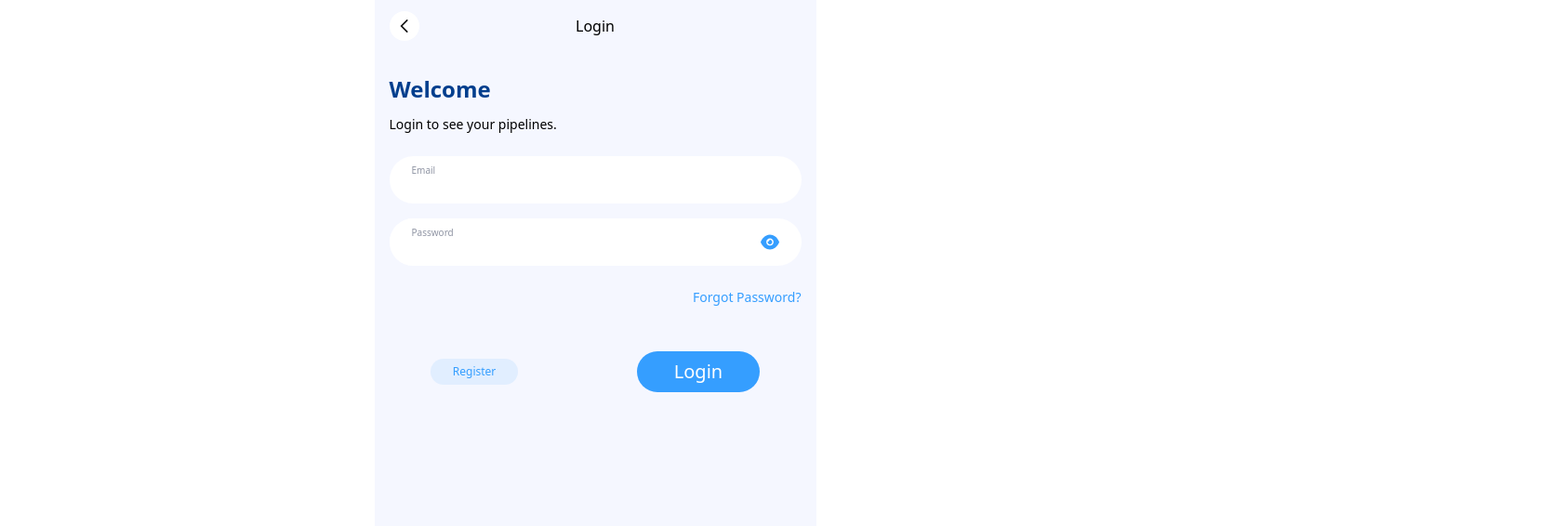
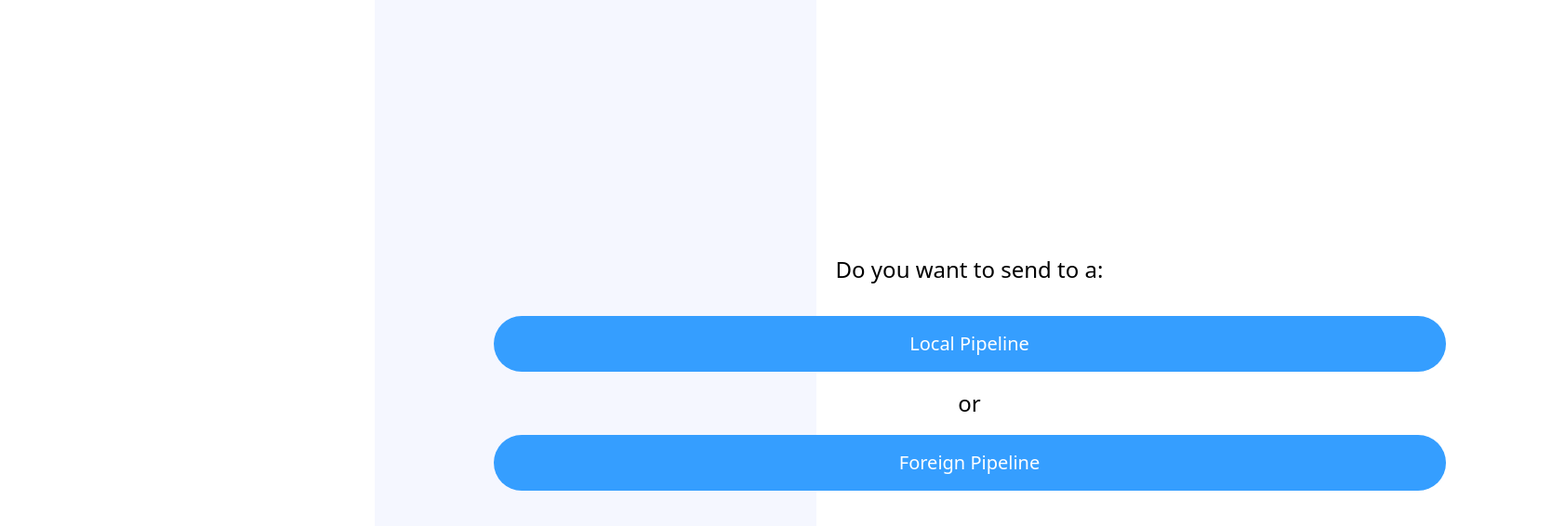
Before and after one commit to Emmakin/Pipeline, a React (Vite) app: page / in a window 1280 px wide. Shown: the top 566 px of the page at 93% size, 1683 px wide, since content can reach past the window. Built offline with nearby package versions, Linux system fonts and the light colour scheme.

Commit message:
Added some reuseable components

```diff
--- a/src/App.jsx
+++ b/src/App.jsx
@@ -3,14 +3,17 @@ import SignUp from "./pages/SignUp";
 import EntryPage from "./pages/EntryPage";
 import Login from "./pages/Login";
 import EmailVeriSent from "./pages/EmailVeriSent";
+import LabelAndInput from "./components/LabelAndInput";
+import EnterEmail from "./pages/passwordRecovery/EnterEmail";
 
 function App() {
   return (
     <div className="wrapper max-w-[475px] mx-auto bg-paleBlue min-h-screen">
       {/* <SignUp /> */}
-      {/* <EntryPage /> */}
-      {/* <EmailVeriSent />?\ */}
-      <Login />
+      <EntryPage />
+      {/* <EmailVeriSent /> */}
+      {/* <Login /> */}
+      {/* <EnterEmail /> */}
     </div>
   );
 }
--- /dev/null
+++ b/src/components/LabelAndInput.jsx
@@ -0,0 +1,22 @@
+import React from "react";
+
+const LabelAndInput = ({ inputName, inputType, labelContent }) => {
+  return (
+    <div className="w-full h-fit flex flex-col rounded-full overflow-hidden mb-4">
+      <label
+        htmlFor="email"
+        className="text-[10px] w-full bg-white block px-6 pt-2 text-textGray"
+      >
+        {labelContent}
+      </label>
+      <input
+        type={inputType}
+        name={inputName}
+        id={inputName}
+        className="w-full border-0 outline-none px-6 pb-2 text-sm text-textBlack"
+      />
+    </div>
+  );
+};
+
+export default LabelAndInput;
--- /dev/null
+++ b/src/components/MainButton.jsx
@@ -0,0 +1,11 @@
+import React from "react";
+
+const MainButton = ({ children }) => {
+  return (
+    <button className="bg-mainBlue w-full p-4 rounded-full text-xl text-white">
+      {children}
+    </button>
+  );
+};
+
+export default MainButton;
--- /dev/null
+++ b/src/components/PageNav.jsx
@@ -0,0 +1,13 @@
+import React from "react";
+import left from "../assets/back.svg";
+
+const PageNav = ({ pageTitle }) => {
+  return (
+    <div className="flex justify-between items-center mb-10 relative">
+      <img src={left} alt="back" className="absolute" />
+      <p className=" w-full text-center">{pageTitle}</p>
+    </div>
+  );
+};
+
+export default PageNav;
--- a/src/output.css
+++ b/src/output.css
@@ -22,7 +22,7 @@
 
 ::before,
 ::after {
-  --tw-content: "";
+  --tw-content: '';
 }
 
 /*
@@ -44,10 +44,9 @@ html,
   -moz-tab-size: 4;
   /* 3 */
   -o-tab-size: 4;
-  tab-size: 4;
+     tab-size: 4;
   /* 3 */
-  font-family: ui-sans-serif, system-ui, sans-serif, "Apple Color Emoji",
-    "Segoe UI Emoji", "Segoe UI Symbol", "Noto Color Emoji";
+  font-family: ui-sans-serif, system-ui, sans-serif, "Apple Color Emoji", "Segoe UI Emoji", "Segoe UI Symbol", "Noto Color Emoji";
   /* 4 */
   font-feature-settings: normal;
   /* 5 */
@@ -90,7 +89,7 @@ Add the correct text decoration in Chrome, Edge, and Safari.
 
 abbr:where([title]) {
   -webkit-text-decoration: underline dotted;
-  text-decoration: underline dotted;
+          text-decoration: underline dotted;
 }
 
 /*
@@ -136,8 +135,7 @@ code,
 kbd,
 samp,
 pre {
-  font-family: ui-monospace, SFMono-Regular, Menlo, Monaco, Consolas,
-    "Liberation Mono", "Courier New", monospace;
+  font-family: ui-monospace, SFMono-Regular, Menlo, Monaco, Consolas, "Liberation Mono", "Courier New", monospace;
   /* 1 */
   font-feature-settings: normal;
   /* 2 */
@@ -236,9 +234,9 @@ select {
 */
 
 button,
-[type="button"],
-[type="reset"],
-[type="submit"] {
+[type='button'],
+[type='reset'],
+[type='submit'] {
   -webkit-appearance: button;
   /* 1 */
   background-color: transparent;
@@ -285,7 +283,7 @@ Correct the cursor style of increment and decrement buttons in Safari.
 2. Correct the outline style in Safari.
 */
 
-[type="search"] {
+[type='search'] {
   -webkit-appearance: textfield;
   /* 1 */
   outline-offset: -2px;
@@ -378,8 +376,7 @@ textarea {
 2. Set the default placeholder color to the user's configured gray 400 color.
 */
 
-input::-moz-placeholder,
-textarea::-moz-placeholder {
+input::-moz-placeholder, textarea::-moz-placeholder {
   opacity: 1;
   /* 1 */
   color: #9ca3af;
@@ -447,9 +444,7 @@ video {
   display: none;
 }
 
-*,
-::before,
-::after {
+*, ::before, ::after {
   --tw-border-spacing-x: 0;
   --tw-border-spacing-y: 0;
   --tw-translate-x: 0;
@@ -459,19 +454,19 @@ video {
   --tw-skew-y: 0;
   --tw-scale-x: 1;
   --tw-scale-y: 1;
-  --tw-pan-x: ;
-  --tw-pan-y: ;
-  --tw-pinch-zoom: ;
+  --tw-pan-x:  ;
+  --tw-pan-y:  ;
+  --tw-pinch-zoom:  ;
   --tw-scroll-snap-strictness: proximity;
-  --tw-gradient-from-position: ;
-  --tw-gradient-via-position: ;
-  --tw-gradient-to-position: ;
-  --tw-ordinal: ;
-  --tw-slashed-zero: ;
-  --tw-numeric-figure: ;
-  --tw-numeric-spacing: ;
-  --tw-numeric-fraction: ;
-  --tw-ring-inset: ;
+  --tw-gradient-from-position:  ;
+  --tw-gradient-via-position:  ;
+  --tw-gradient-to-position:  ;
+  --tw-ordinal:  ;
+  --tw-slashed-zero:  ;
+  --tw-numeric-figure:  ;
+  --tw-numeric-spacing:  ;
+  --tw-numeric-fraction:  ;
+  --tw-ring-inset:  ;
   --tw-ring-offset-width: 0px;
   --tw-ring-offset-color: #fff;
   --tw-ring-color: rgb(59 130 246 / 0.5);
@@ -479,24 +474,24 @@ video {
   --tw-ring-shadow: 0 0 #0000;
   --tw-shadow: 0 0 #0000;
   --tw-shadow-colored: 0 0 #0000;
-  --tw-blur: ;
-  --tw-brightness: ;
-  --tw-contrast: ;
-  --tw-grayscale: ;
-  --tw-hue-rotate: ;
-  --tw-invert: ;
-  --tw-saturate: ;
-  --tw-sepia: ;
-  --tw-drop-shadow: ;
-  --tw-backdrop-blur: ;
-  --tw-backdrop-brightness: ;
-  --tw-backdrop-contrast: ;
-  --tw-backdrop-grayscale: ;
-  --tw-backdrop-hue-rotate: ;
-  --tw-backdrop-invert: ;
-  --tw-backdrop-opacity: ;
-  --tw-backdrop-saturate: ;
-  --tw-backdrop-sepia: ;
+  --tw-blur:  ;
+  --tw-brightness:  ;
+  --tw-contrast:  ;
+  --tw-grayscale:  ;
+  --tw-hue-rotate:  ;
+  --tw-invert:  ;
+  --tw-saturate:  ;
+  --tw-sepia:  ;
+  --tw-drop-shadow:  ;
+  --tw-backdrop-blur:  ;
+  --tw-backdrop-brightness:  ;
+  --tw-backdrop-contrast:  ;
+  --tw-backdrop-grayscale:  ;
+  --tw-backdrop-hue-rotate:  ;
+  --tw-backdrop-invert:  ;
+  --tw-backdrop-opacity:  ;
+  --tw-backdrop-saturate:  ;
+  --tw-backdrop-sepia:  ;
 }
 
 ::backdrop {
@@ -509,19 +504,19 @@ video {
   --tw-skew-y: 0;
   --tw-scale-x: 1;
   --tw-scale-y: 1;
-  --tw-pan-x: ;
-  --tw-pan-y: ;
-  --tw-pinch-zoom: ;
+  --tw-pan-x:  ;
+  --tw-pan-y:  ;
+  --tw-pinch-zoom:  ;
   --tw-scroll-snap-strictness: proximity;
-  --tw-gradient-from-position: ;
-  --tw-gradient-via-position: ;
-  --tw-gradient-to-position: ;
-  --tw-ordinal: ;
-  --tw-slashed-zero: ;
-  --tw-numeric-figure: ;
-  --tw-numeric-spacing: ;
-  --tw-numeric-fraction: ;
-  --tw-ring-inset: ;
+  --tw-gradient-from-position:  ;
+  --tw-gradient-via-position:  ;
+  --tw-gradient-to-position:  ;
+  --tw-ordinal:  ;
+  --tw-slashed-zero:  ;
+  --tw-numeric-figure:  ;
+  --tw-numeric-spacing:  ;
+  --tw-numeric-fraction:  ;
+  --tw-ring-inset:  ;
   --tw-ring-offset-width: 0px;
   --tw-ring-offset-color: #fff;
   --tw-ring-color: rgb(59 130 246 / 0.5);
@@ -529,32 +524,24 @@ video {
   --tw-ring-shadow: 0 0 #0000;
   --tw-shadow: 0 0 #0000;
   --tw-shadow-colored: 0 0 #0000;
-  --tw-blur: ;
-  --tw-brightness: ;
-  --tw-contrast: ;
-  --tw-grayscale: ;
-  --tw-hue-rotate: ;
-  --tw-invert: ;
-  --tw-saturate: ;
-  --tw-sepia: ;
-  --tw-drop-shadow: ;
-  --tw-backdrop-blur: ;
-  --tw-backdrop-brightness: ;
-  --tw-backdrop-contrast: ;
-  --tw-backdrop-grayscale: ;
-  --tw-backdrop-hue-rotate: ;
-  --tw-backdrop-invert: ;
-  --tw-backdrop-opacity: ;
-  --tw-backdrop-saturate: ;
-  --tw-backdrop-sepia: ;
-}
-
-.absolute {
-  position: absolute;
-}
-
-.relative {
-  position: relative;
+  --tw-blur:  ;
+  --tw-brightness:  ;
+  --tw-contrast:  ;
+  --tw-grayscale:  ;
+  --tw-hue-rotate:  ;
+  --tw-invert:  ;
+  --tw-saturate:  ;
+  --tw-sepia:  ;
+  --tw-drop-shadow:  ;
+  --tw-backdrop-blur:  ;
+  --tw-backdrop-brightness:  ;
+  --tw-backdrop-contrast:  ;
+  --tw-backdrop-grayscale:  ;
+  --tw-backdrop-hue-rotate:  ;
+  --tw-backdrop-invert:  ;
+  --tw-backdrop-opacity:  ;
+  --tw-backdrop-saturate:  ;
+  --tw-backdrop-sepia:  ;
 }
 
 .absolute {
@@ -668,12 +655,12 @@ video {
   border-width: 0px;
 }
 
-.border-2 {
-  border-width: 2px;
+.bg-mainBlue {
+  background-color: rgba(53, 158, 255, 1);
 }
 
-.bg-mainBlue {
-  background-color: rgba(53, 158, 255, 1);
+.bg-mainBlueFade {
+  background-color: rgba(53, 158, 255, 0.1);
 }
 
 .bg-paleBlue {
@@ -685,10 +672,6 @@ video {
   background-color: rgb(255 255 255 / var(--tw-bg-opacity));
 }
 
-.bg-mainBlueFade {
-  background-color: rgba(53, 158, 255, 0.1);
-}
-
 .p-2 {
   padding: 0.5rem;
 }
@@ -697,8 +680,9 @@ video {
   padding: 1rem;
 }
 
-.p-6 {
-  padding: 1.5rem;
+.px-10 {
+  padding-left: 2.5rem;
+  padding-right: 2.5rem;
 }
 
 .px-6 {
@@ -706,44 +690,19 @@ video {
   padding-right: 1.5rem;
 }
 
-.py-3 {
-  padding-top: 0.75rem;
-  padding-bottom: 0.75rem;
+.py-1 {
+  padding-top: 0.25rem;
+  padding-bottom: 0.25rem;
 }
 
-.px-8 {
-  padding-left: 2rem;
-  padding-right: 2rem;
+.py-1\.5 {
+  padding-top: 0.375rem;
+  padding-bottom: 0.375rem;
 }
 
 .py-2 {
   padding-top: 0.5rem;
   padding-bottom: 0.5rem;
-}
-
-.px-4 {
-  padding-left: 1rem;
-  padding-right: 1rem;
-}
-
-.py-1 {
-  padding-top: 0.25rem;
-  padding-bottom: 0.25rem;
-}
-
-.py-0 {
-  padding-top: 0px;
-  padding-bottom: 0px;
-}
-
-.px-10 {
-  padding-left: 2.5rem;
-  padding-right: 2.5rem;
-}
-
-.py-1\.5 {
-  padding-top: 0.375rem;
-  padding-bottom: 0.375rem;
 }
 
 .pb-2 {
@@ -760,6 +719,10 @@ video {
 
 .pt-2 {
   padding-top: 0.5rem;
+}
+
+.pt-20 {
+  padding-top: 5rem;
 }
 
 .text-center {
@@ -814,8 +777,20 @@ video {
   line-height: 29.05px;
 }
 
+.leading-\[31px\] {
+  line-height: 31px;
+}
+
 .tracking-tight {
   letter-spacing: -0.025em;
+}
+
+.tracking-\[31px\] {
+  letter-spacing: 31px;
+}
+
+.tracking-tighter {
+  letter-spacing: -0.05em;
 }
 
 .text-black {
@@ -825,10 +800,6 @@ video {
 
 .text-mainBlue {
   color: rgba(53, 158, 255, 1);
-}
-
-.text-textBlack {
-  color: rgba(4, 12, 34, 1);
 }
 
 .text-textBlue {
--- a/src/pages/EntryPage.jsx
+++ b/src/pages/EntryPage.jsx
@@ -1,17 +1,14 @@
 import React from "react";
+import MainButton from "../components/MainButton";
 
 const EntryPage = () => {
   return (
     <div className="flex items-center justify-center min-h-screen w-screen">
-      <div className="flex flex-col w-full items-center ">
+      <div className="flex flex-col w-4/5 items-center ">
         <p className="text-black text-[24px] mb-8">Do you want to send to a:</p>
-        <button className="w-4/5 text-white bg-mainBlue p-2 text-xl rounded-full">
-          Local Pipeline
-        </button>
+        <MainButton>Local Pipeline</MainButton>
         <p className="text-black text-[24px] my-4">or</p>
-        <button className="w-4/5 text-white bg-mainBlue p-2 text-xl rounded-full">
-          Foreign Pipeline
-        </button>
+        <MainButton>Foreign Pipeline</MainButton>
       </div>
     </div>
   );
--- a/src/pages/Login.jsx
+++ b/src/pages/Login.jsx
@@ -1,33 +1,23 @@
 import React from "react";
 import left from "../assets/back.svg";
 import show from "../assets/show.svg";
+import LabelAndInput from "../components/LabelAndInput";
+import PageNav from "../components/PageNav";
 
 const Login = () => {
   return (
     <div className="p-4">
-      <div className="flex justify-between items-center mb-10 relative">
-        <img src={left} alt="back" className="absolute" />
-        <p className=" w-full text-center">Login</p>
-      </div>
+      <PageNav pageTitle="Login" />
 
       <h1 className="text-textBlue text-2xl font-bold mb-3">Welcome</h1>
       <p className="text-sm mb-6">Login to see your pipelines.</p>
 
       <form noValidate className="mb-6">
-        <div className="w-full h-fit flex flex-col rounded-full overflow-hidden mb-4">
-          <label
-            htmlFor="email"
-            className="text-[10px] w-full bg-white block px-6 pt-2 text-textGray"
-          >
-            Email
-          </label>
-          <input
-            type="email"
-            name="email"
-            id="email"
-            className="w-full border-0 outline-none px-6 pb-2 text-sm text-textBlack"
-          />
-        </div>
+        <LabelAndInput
+          labelContent="Email"
+          inputName="email"
+          inputType="email"
+        />
 
         <div className="w-full h-fit flex rounded-full overflow-hidden bg-white pr-6">
           <div className="h-fit flex flex-col flex-grow">
--- /dev/null
+++ b/src/pages/passwordRecovery/EnterEmail.jsx
@@ -0,0 +1,19 @@
+import React from "react";
+import PageNav from "../../components/PageNav";
+import LabelAndInput from "../../components/LabelAndInput";
+
+const EnterEmail = () => {
+  return (
+    <div className="p-4">
+      <PageNav pageTitle="Forgot Password" />
+
+      <h1 className="text-textBlue text-2xl font-semibold tracking-tighter leading-[31px] mb-8">
+        Enter your email and we’ll send you a link to reset your password.
+      </h1>
+
+      <LabelAndInput inputName="email" inputType="email" labelContent="Email" />
+    </div>
+  );
+};
+
+export default EnterEmail;
--- a/tailwind.config.js
+++ b/tailwind.config.js
@@ -13,8 +13,10 @@ export default {
     extend: {
       colors: {
         mainBlue: "rgba(53, 158, 255, 1)",
+        mainBlueFade: "rgba(53, 158, 255, 0.1)",
         textBlue: "rgba(1, 62, 141, 1)",
         paleBlue: "rgba(245, 247, 255, 1)",
+        textGray: "rgba(143, 148, 163, 1)",
       },
     },
   },
```
